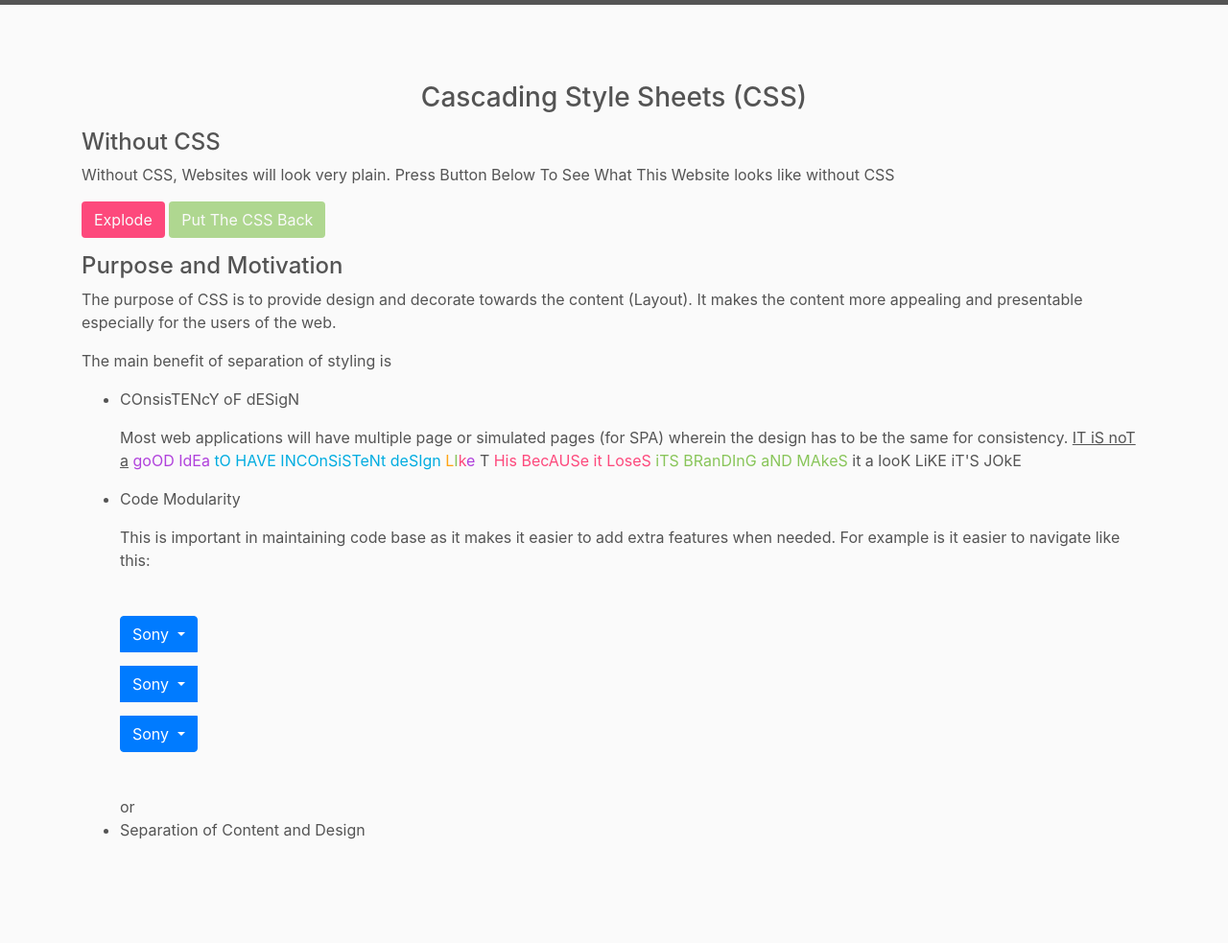
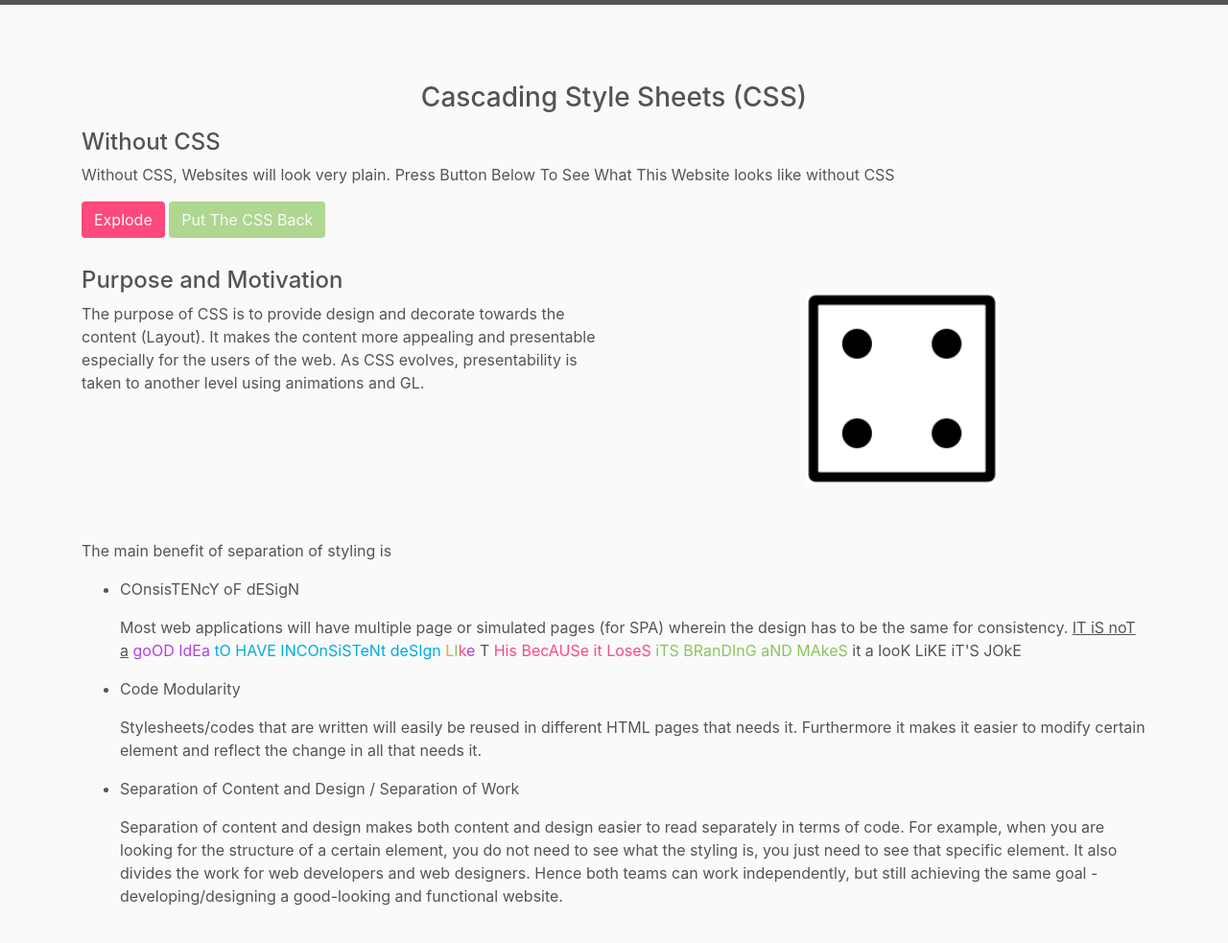
Before and after one commit to frinzekt/Web-Technologies-Demo, a website built with webpack: page CSS.html in a window 1280 px wide. Shown: the part 51-1034 px from the top of the page at 96% size. Before the commit the page ends 1008 px from the top, so only its background shows below. Built offline with nearby package versions, Linux system fonts and the light colour scheme.

Commit message:
Update CSS.html

```diff
--- a/CSS.html
+++ b/CSS.html
@@ -22,15 +22,36 @@
 			<p>Without CSS, Websites will look very plain. Press Button Below To See What This Website looks like
 				without CSS</p>
 			<button class="btn text--color-white background--color-error" id="explode">Explode</button>
-			<button class="btn text--color-white background--color-success" id="implode" disabled>Put The CSS Back</button>
+			<button class="btn text--color-white background--color-success" id="implode" disabled>Put The CSS
+				Back</button>
 		</div>
+
 		<div>
+			<div id="history"></div>
+			<div class="row">
+				<div class="col col-md-6">
 					<h4>Purpose and Motivation</h4>
 					<p>
 						The purpose of CSS is to provide design and decorate towards the content (Layout). It makes the content
 						more appealing and
-				presentable especially for the users of the web.
+						presentable especially for the users of the web. As CSS evolves, presentability is taken to another
+						level using animations and GL.
 					</p>
+				</div>
+				<div class="col col-md-6">
+					<div class="wrapper">
+					<div class="box-area">
+						<div class="box1"></div>
+						<div class="box2"></div>
+						<div class="box3"></div>
+						<div class="box4"></div>
+						<div class="box5"></div>
+						<div class="box6"></div>
+					</div>
+				</div>
+			</div>
+			</div>
+			<div id="separation">
 				<p>
 					The main benefit of separation of styling is
 					<ul>
@@ -54,48 +75,29 @@
 							<p>
 								Code Modularity
 							</p>
-						<p>This is important in maintaining code base as it makes it easier to add extra features when
-							needed. For example is it easier to navigate like this:</p>
+							<p>Stylesheets/codes that are written will easily be reused in different HTML pages that needs
+								it. Furthermore it makes it easier to modify certain element and reflect the change in all
+								that needs it.</p>
 
-						<div>
-							<div class="btn-group-vertical">
-								<div class="btn-group">
-									<button type="button" class="btn btn-primary dropdown-toggle"
-										data-toggle="dropdown">
-										Sony
-									</button>
-									<div class="dropdown-menu">
-										<a class="dropdown-item" href="#">Tablet</a>
-										<a class="dropdown-item" href="#">Smartphone</a>
-									</div>
-								</div> <div class="btn-group">
-									<button type="button" class="btn btn-primary dropdown-toggle"
-										data-toggle="dropdown">
-										Sony
-									</button>
-									<div class="dropdown-menu">
-										<a class="dropdown-item" href="#">Tablet</a>
-										<a class="dropdown-item" href="#">Smartphone</a>
-									</div>
-								</div>
-								<div class="btn-group">
-									<button type="button" class="btn btn-primary dropdown-toggle"
-										data-toggle="dropdown">
-										Sony
-									</button>
-									<div class="dropdown-menu">
-										<a class="dropdown-item" href="#">Tablet</a>
-										<a class="dropdown-item" href="#">Smartphone</a>
-									</div>
-								</div>
-							</div>
-						</div>
-						or
 						</li>
-
-					<li>Separation of Content and Design</li>
+						<li>
+							<p>
+								Separation of Content and Design / Separation of Work
+							</p>
+							<p>
+								Separation of content and design makes both content and design easier to read separately in
+								terms of code. For example, when you are looking for the structure of a certain element, you
+								do not need to see what the styling is, you just need to see that specific element. It also
+								divides the work for web developers and web designers. Hence both teams can work
+								independently, but still achieving the same goal - developing/designing a good-looking and
+								functional website.
+							</p>
+						</li>
 					</ul>
 				</p>
+			</div>
+			<div id="styleAttributes"></div>
+<div id="cssAbout"></div>
 		</div>
 	</article>
 	<footer id="footer"></footer>
```
Lines whose indentation alone changed are shown as unchanged.
